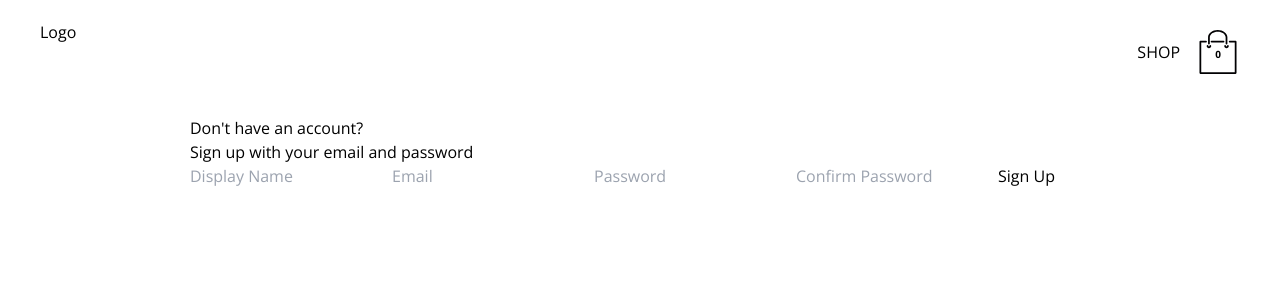
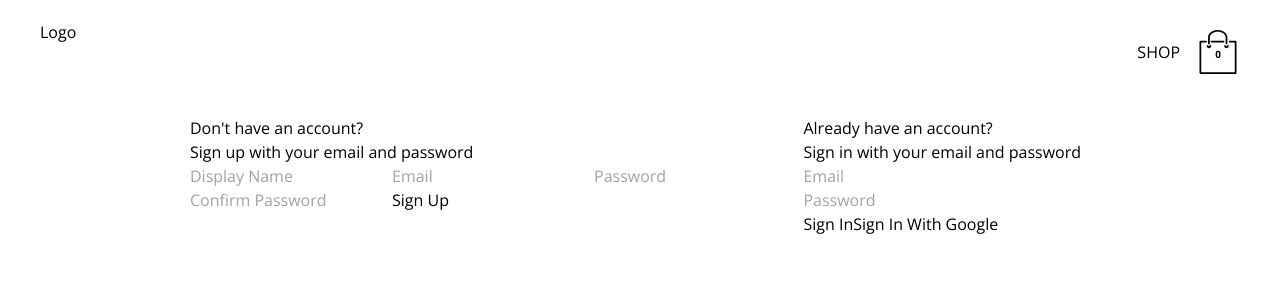
Before and after one commit to jvaughn1230/palmleaf-nextjs, a Next.js app: page /auth in a window 1280 px wide. Shown: the top 300 px of the page. Built offline with nearby package versions, Linux system fonts and the light colour scheme; no server answers.

Commit message:
added signin form

```diff
--- a/app/auth/page.tsx
+++ b/app/auth/page.tsx
@@ -1,10 +1,12 @@
 import React from "react";
 import SignupForm from "@/components/SignupForm.client";
+import SigninForm from "@/components/SigninForm.client";
 
 const page = () => {
   return (
     <div className="flex w-[900px] justify-between my-8 mx-auto">
       <SignupForm />
+      <SigninForm />
     </div>
   );
 };
--- /dev/null
+++ b/components/SigninForm.client.tsx
@@ -0,0 +1,75 @@
+"use client";
+import React, { useState, FormEvent, ChangeEvent } from "react";
+import {
+  signInAuthUserWithEmailAndPassword,
+  signInWithGooglePopup,
+} from "@/utils/firebase";
+
+const defaultFormFields = {
+  email: "",
+  password: "",
+};
+
+const SigninForm = () => {
+  const [formFields, setFormFields] = useState(defaultFormFields);
+  const { email, password } = formFields;
+
+  const resetFormFields = () => {
+    setFormFields(defaultFormFields);
+  };
+
+  const signInWithGoogle = async () => {
+    await signInWithGooglePopup();
+  };
+
+  const handleSubmit = async (e: FormEvent<HTMLFormElement>) => {
+    e.preventDefault();
+
+    try {
+      await signInAuthUserWithEmailAndPassword(email, password);
+      resetFormFields();
+    } catch (error) {
+      console.log("user sign in failed", error);
+    }
+  };
+
+  const handleChange = (e: ChangeEvent<HTMLInputElement>) => {
+    const { name, value } = e.target;
+
+    setFormFields({ ...formFields, [name]: value });
+  };
+
+  return (
+    <div>
+      <h2>Already have an account?</h2>
+      <span>Sign in with your email and password</span>
+      <form onSubmit={handleSubmit}>
+        <input
+          placeholder="Email"
+          type="email"
+          required
+          onChange={handleChange}
+          name="email"
+          value={email}
+        />
+
+        <input
+          placeholder="Password"
+          type="password"
+          required
+          onChange={handleChange}
+          name="password"
+          value={password}
+        />
+        <div>
+          <button type="submit">Sign In</button>
+          <button type="button" onClick={signInWithGoogle}>
+            Sign In With Google
+          </button>
+        </div>
+      </form>
+    </div>
+  );
+};
+
+export default SigninForm;
--- a/components/SignupForm.client.tsx
+++ b/components/SignupForm.client.tsx
@@ -43,8 +43,6 @@ const SignupForm = () => {
 
       await createUserDocumentFromAuth(user, { displayName });
       resetFormFields();
-
-      //navigate
     } catch (error) {
       if ((error as AuthError).code === "auth/email-already-in-use") {
         alert("Cannot create user, email already in use");
```
